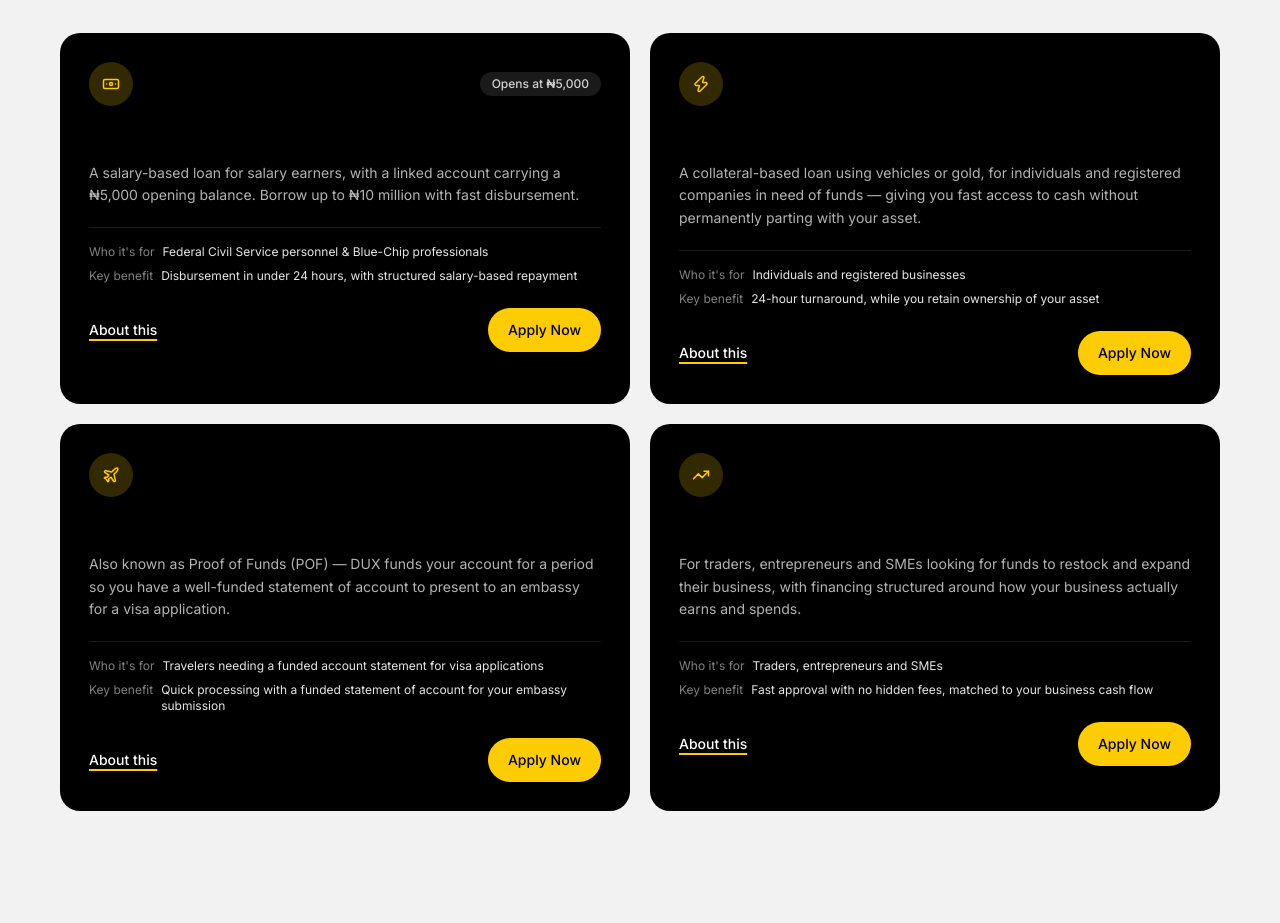
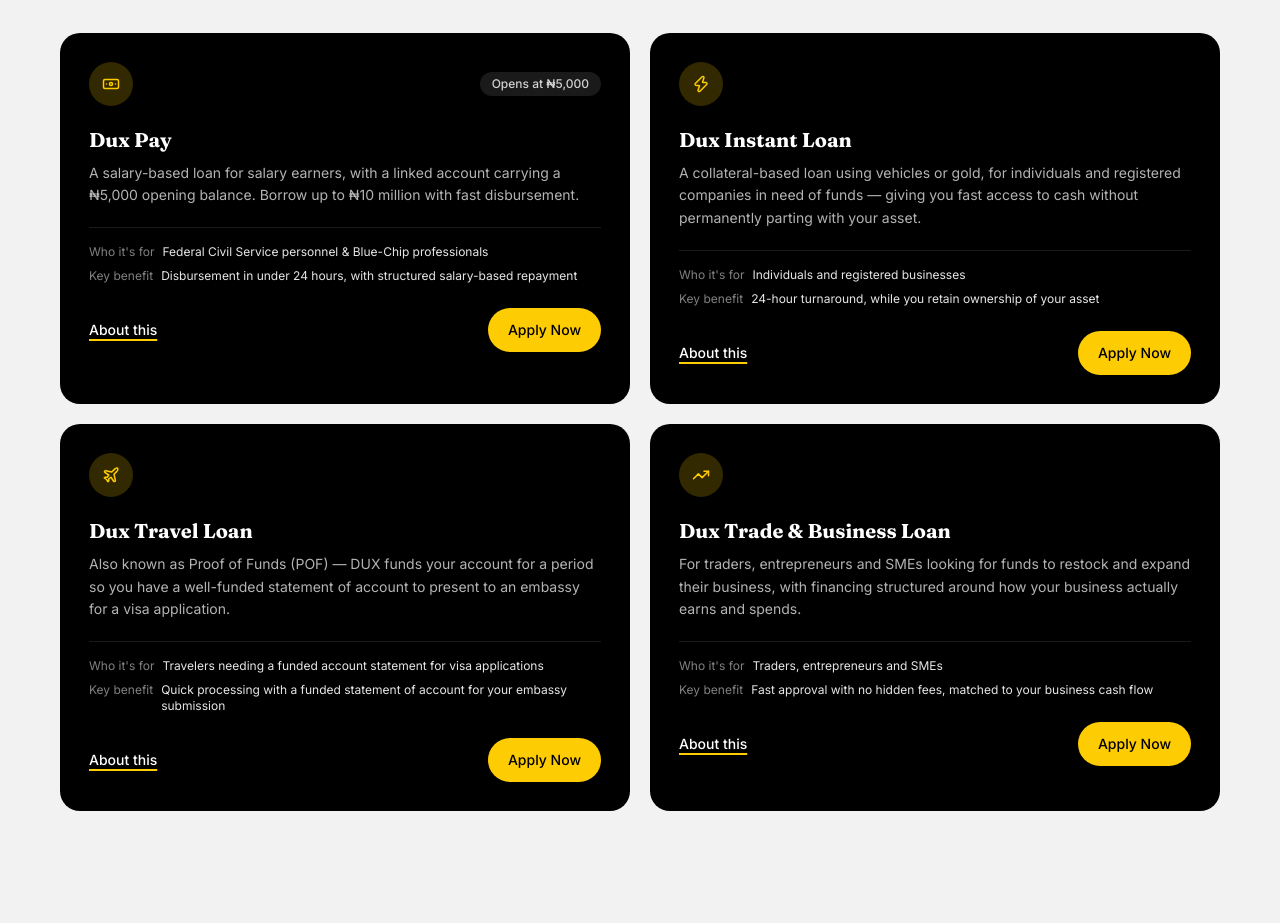
Before and after one commit to IsraelPhillip/Duxweb, a React (Vite) app in the folder Duxweb/: page / in a window 1280 px wide. Shown: the part 3300-4223 px from the top of the page. Built offline with nearby package versions, Linux system fonts and the light colour scheme.

Commit message:
Show loan titles in white

```diff
--- a/Duxweb/src/components/LoanCard.jsx
+++ b/Duxweb/src/components/LoanCard.jsx
@@ -33,7 +33,7 @@
           )}
         </div>
 
-        <h3 className="mt-5 text-xl font-display font-bold">{loan.name}</h3>
+        <h3 className="mt-5 text-xl font-display font-bold text-white">{loan.name}</h3>
         <p className="mt-2 text-sm text-white/70 leading-relaxed">{loan.description}</p>
 
         <dl className="mt-5 space-y-2 border-t border-white/10 pt-4">
```
